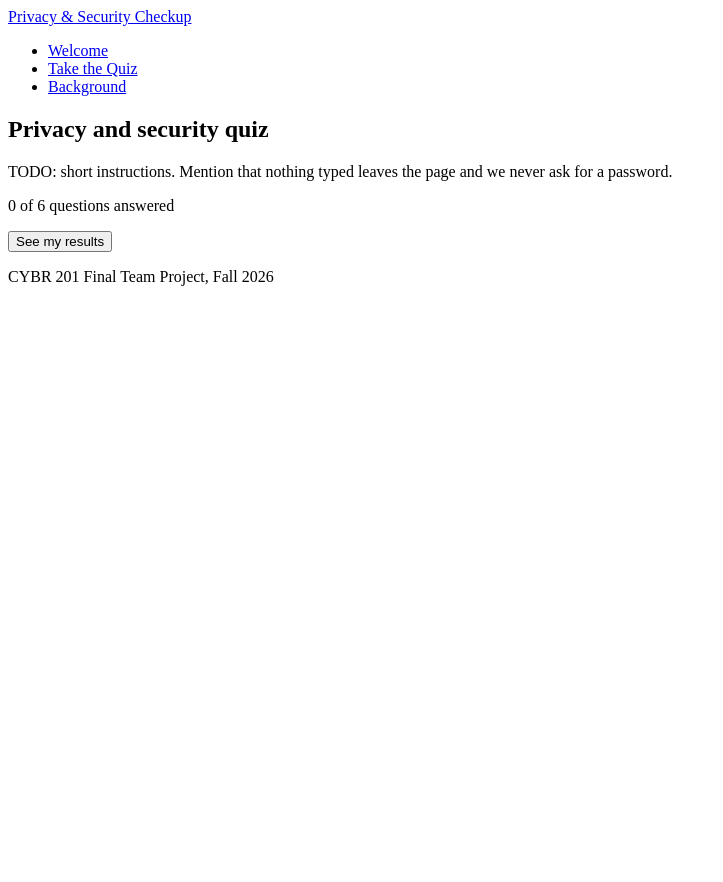
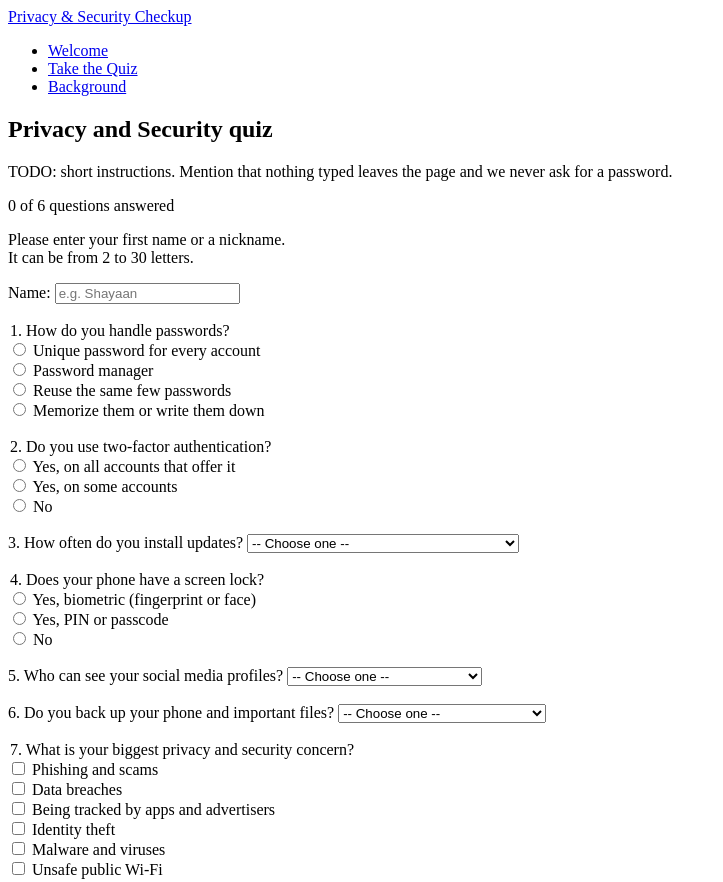
Before and after one commit to CYBR-201/cybr-201.github.io, a plain HTML site: page quiz.html in a window 1280 px wide. Shown: the top 882 px of the page, without its empty margins (0-723 px from the left). Before the commit the page ends 800 px from the top, so only its background shows below. Drawn offline with Linux system fonts and the light colour scheme.

Commit message:
Added form widgets for quiz.html

```diff
--- a/quiz.html
+++ b/quiz.html
@@ -20,7 +20,7 @@
 
   <main>
     <section>
-      <h1>Privacy and security quiz</h1>
+      <h1>Privacy and Security quiz</h1>
       <p>TODO: short instructions. Mention that nothing typed leaves the page and we never ask for a password.</p>
     </section>
 
@@ -38,16 +38,148 @@
         <!--
           TODO: add the fields from the proposal. Every field needs a <label>
           and HTML validation (required, minlength/maxlength, pattern).
+        -->
 
-          - First name or nickname (text, 2 to 30 letters)
-          - 1. How do you handle passwords? (radio buttons)
-          - 2. Do you use two-factor authentication? (radio buttons)
-          - 3. How often do you install updates? (dropdown)
-          - 4. Does your phone have a screen lock? (radio buttons)
-          - 5. Who can see your social media profiles? (dropdown)
-          - 6. Do you back up your phone and important files? (dropdown)
-          - What worries you most? (checkboxes, at least one)
-        -->
+        <!-- ** All line breaks should be temporary, as CSS should be used for proper spacing ** -->
+
+          <!-- - First name or nickname (text, 2 to 30 letters) -->
+          <p>Please enter your first name or a nickname.<br>
+          It can be from 2 to 30 letters.</p>
+            <div>
+              <label for="name">Name:</label>
+              <input type="text" id="responses" name="name" placeholder="e.g. Shayaan"
+              required minlength="2" maxlength="30" pattern="[A-Za-z]{2,30}">
+            </div>
+
+            <br>
+
+          <!-- 1. How do you handle passwords? (radio buttons) -->
+            <legend>1. How do you handle passwords?</legend>
+            <div>
+              <input type="radio" name="passwords" id="pw-unique" value="unique" required>
+              <label for="pw-unique">Unique password for every account</label>
+            </div>
+            <div>
+              <input type="radio" name="passwords" id="pw-manager" value="manager">
+              <label for="pw-manager">Password manager</label>
+            </div>
+            <div>
+              <input type="radio" name="passwords" id="pw-reuse" value="reuse">
+              <label for="pw-reuse">Reuse the same few passwords</label>
+            </div>
+            <div>
+              <input type="radio" name="passwords" id="pw-memory" value="memory">
+              <label for="pw-memory">Memorize them or write them down</label>
+            </div>
+
+            <br>
+
+          <!-- 2. Do you use two-factor authentication? (radio buttons) -->
+            <legend>2. Do you use two-factor authentication?</legend>
+            <div>
+              <input type="radio" name="two-factor" id="tfa-all" value="all" required>
+              <label for="tfa-all">Yes, on all accounts that offer it</label>
+            </div>
+            <div>
+              <input type="radio" name="two-factor" id="tfa-some" value="some">
+              <label for="tfa-some">Yes, on some accounts</label>
+            </div>
+            <div>
+              <input type="radio" name="two-factor" id="tfa-no" value="no">
+              <label for="tfa-no">No</label>
+            </div>
+
+            <br>
+
+          <!-- 3. How often do you install updates? (dropdown) -->
+          <div>
+            <label for="updates">3. How often do you install updates?</label>
+            <select id="updates" name="updates" required>
+              <option value="">-- Choose one --</option>
+              <option value="automatic">Automatically, as soon as they're available</option>
+              <option value="week">Within a week</option>
+              <option value="month">Within a month</option>
+              <option value="rarely">Rarely</option>
+              <option value="never">Never</option>
+            </select>
+          </div>
+
+            <br>
+
+          <!-- 4. Does your phone have a screen lock? (radio buttons) -->
+            <legend>4. Does your phone have a screen lock?</legend>
+            <div>
+              <input type="radio" name="screen-lock" id="lock-biometric" value="biometric" required>
+              <label for="lock-biometric">Yes, biometric (fingerprint or face)</label>
+            </div>
+            <div>
+              <input type="radio" name="screen-lock" id="lock-passcode" value="passcode">
+              <label for="lock-passcode">Yes, PIN or passcode</label>
+            </div>
+            <div>
+              <input type="radio" name="screen-lock" id="lock-none" value="none">
+              <label for="lock-none">No</label>
+            </div>
+
+            <br>
+
+          <!-- 5. Who can see your social media profiles? (dropdown) -->
+          <div>
+            <label for="social">5. Who can see your social media profiles?</label>
+            <select id="social" name="social" required>
+              <option value="">-- Choose one --</option>
+              <option value="public">Anyone (public)</option>
+              <option value="friends-of-friends">Friends and friends of friends</option>
+              <option value="friends">Friends only</option>
+              <option value="private">Only me</option>
+              <option value="none">I don't use social media</option>
+            </select>
+          </div>
+
+            <br>
+
+          <!-- 6. Do you back up your phone and important files? (dropdown) -->
+          <div>
+            <label for="backup">6. Do you back up your phone and important files?</label>
+            <select id="backup" name="backup" required>
+              <option value="">-- Choose one --</option>
+              <option value="automatic">Yes, automatically</option>
+              <option value="manual">Yes, manually from time to time</option>
+              <option value="rarely">Rarely</option>
+              <option value="never">Never</option>
+            </select>
+          </div>
+
+            <br>
+
+          <!-- 7. What are your biggest privacy and security concerns? (checkboxes, at least two) -->
+            <legend>7. What is your biggest privacy and security concern?</legend>
+            <div>
+              <input type="checkbox" name="concerns" id="c-phishing" value="phishing">
+              <label for="c-phishing">Phishing and scams</label>
+            </div>
+            <div>
+              <input type="checkbox" name="concerns" id="c-breach" value="data-breach">
+              <label for="c-breach">Data breaches</label>
+            </div>
+            <div>
+              <input type="checkbox" name="concerns" id="c-tracking" value="tracking">
+              <label for="c-tracking">Being tracked by apps and advertisers</label>
+            </div>
+            <div>
+              <input type="checkbox" name="concerns" id="c-identity" value="identity-theft">
+              <label for="c-identity">Identity theft</label>
+            </div>
+            <div>
+              <input type="checkbox" name="concerns" id="c-malware" value="malware">
+              <label for="c-malware">Malware and viruses</label>
+            </div>
+            <div>
+              <input type="checkbox" name="concerns" id="c-wifi" value="public-wifi">
+              <label for="c-wifi">Unsafe public Wi-Fi</label>
+            </div>
+
+			<br>
 
         <button type="submit">See my results</button>
       </form>
```
